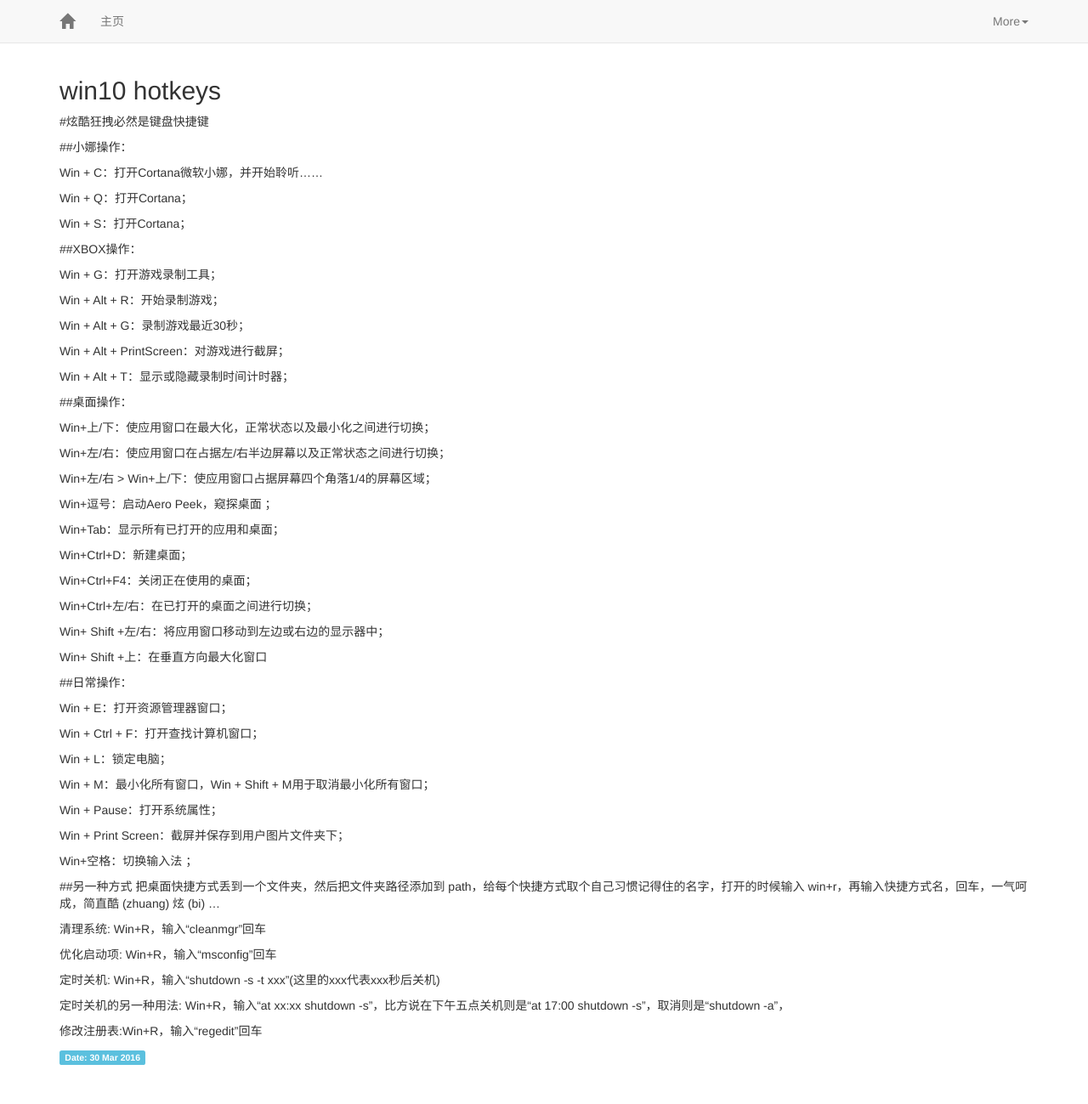
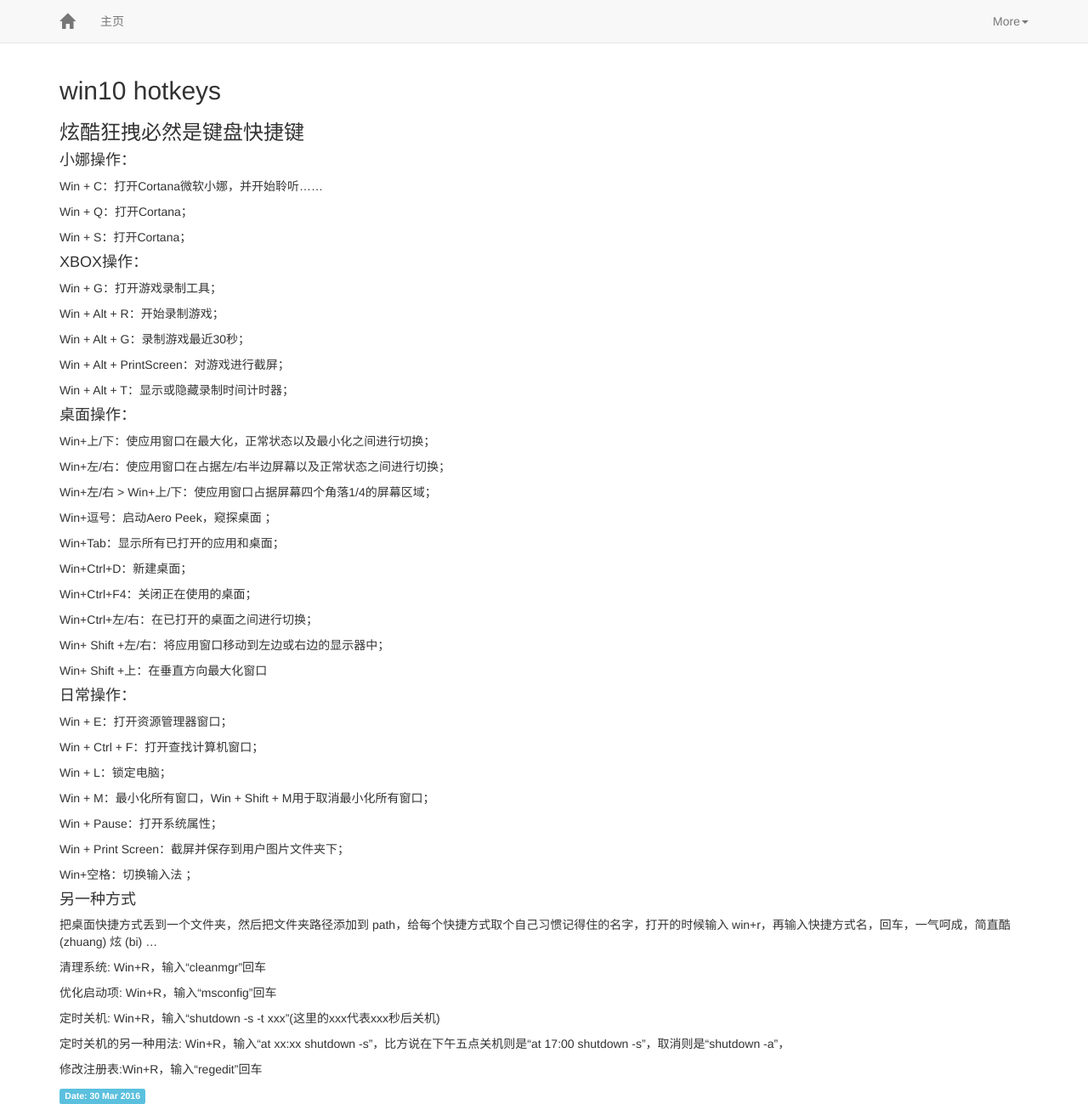
Before and after one commit to mapan1984/mapan1984.github.io, a Jekyll site: the page built from _posts/2016-03-30-win10-hotkey.md, in a window 1280 px wide and 1299 px high. Shown: the whole window at 85% size. Built offline with Jekyll 4.4.1, drawn with Linux system fonts in a browser that asks for light colours.

Commit message:
fix title

```diff
--- a/_posts/2016-03-30-win10-hotkey.md
+++ b/_posts/2016-03-30-win10-hotkey.md
@@ -5,9 +5,9 @@ categories: [win10]
 tags: [win10]
 ---
 
-#炫酷狂拽必然是键盘快捷键
+### 炫酷狂拽必然是键盘快捷键
 
-##小娜操作：
+#### 小娜操作：
 
 Win + C：打开Cortana微软小娜，并开始聆听......
 
@@ -15,7 +15,7 @@ Win + Q：打开Cortana；
 
 Win + S：打开Cortana；
 
-##XBOX操作：
+#### XBOX操作：
 
 Win + G：打开游戏录制工具；
 
@@ -27,7 +27,7 @@ Win + Alt + PrintScreen：对游戏进行截屏；
 
 Win + Alt + T：显示或隐藏录制时间计时器；
 
-##桌面操作：
+#### 桌面操作：
 
 Win+上/下：使应用窗口在最大化，正常状态以及最小化之间进行切换；
 
@@ -49,7 +49,7 @@ Win+ Shift +左/右：将应用窗口移动到左边或右边的显示器中；
 
 Win+ Shift +上：在垂直方向最大化窗口
 
-##日常操作：
+#### 日常操作：
 
 Win + E：打开资源管理器窗口；
 
@@ -65,7 +65,8 @@ Win + Print Screen：截屏并保存到用户图片文件夹下；
 
 Win+空格：切换输入法 ；
 
-##另一种方式
+#### 另一种方式
+
 把桌面快捷方式丢到一个文件夹，然后把文件夹路径添加到 path，给每个快捷方式取个自己习惯记得住的名字，打开的时候输入 win+r，再输入快捷方式名，回车，一气呵成，简直酷 (zhuang) 炫 (bi) …
 
 清理系统: Win+R，输入“cleanmgr”回车
```
Also changed, not shown: _posts/2015-03-27-ssh与非对称加密.md (+7 -7 lines), _posts/2016-03-31-python3-str与bytes.md (+1 -1 lines), _posts/2016-04-01-python-利用yeild实现协程.md (+3 -3 lines), _posts/2016-04-02-c-函数指针.md (+4 -4 lines).
